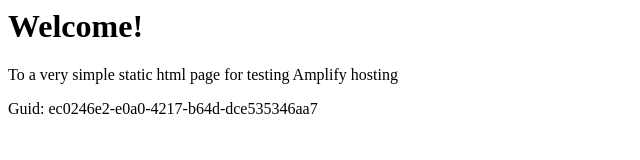
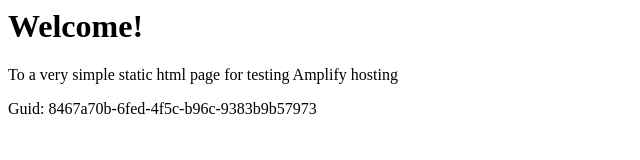
Before and after one commit to aws-aemilia-syd/Github-PR-Commit-Integration-Test-DoNotTouch-GitHubWebhookPushCanaryTest-v1-preprod-ap-southeast-2, a website: page src/index.html in a window 1280 px wide. Shown: the full height of the page, 0-640 px from the left. Drawn offline with Linux system fonts and the light colour scheme.

Commit message:
commit from integ tests

```diff
--- a/src/index.html
+++ b/src/index.html
@@ -12,6 +12,6 @@
 <body>
     <h1>Welcome!</h1>
     <p>To a very simple static html page for testing Amplify hosting</p>
-    <p>Guid: ec0246e2-e0a0-4217-b64d-dce535346aa7</p></body>
+    <p>Guid: 8467a70b-6fed-4f5c-b96c-9383b9b57973</p></body>
 
 </html>
```
